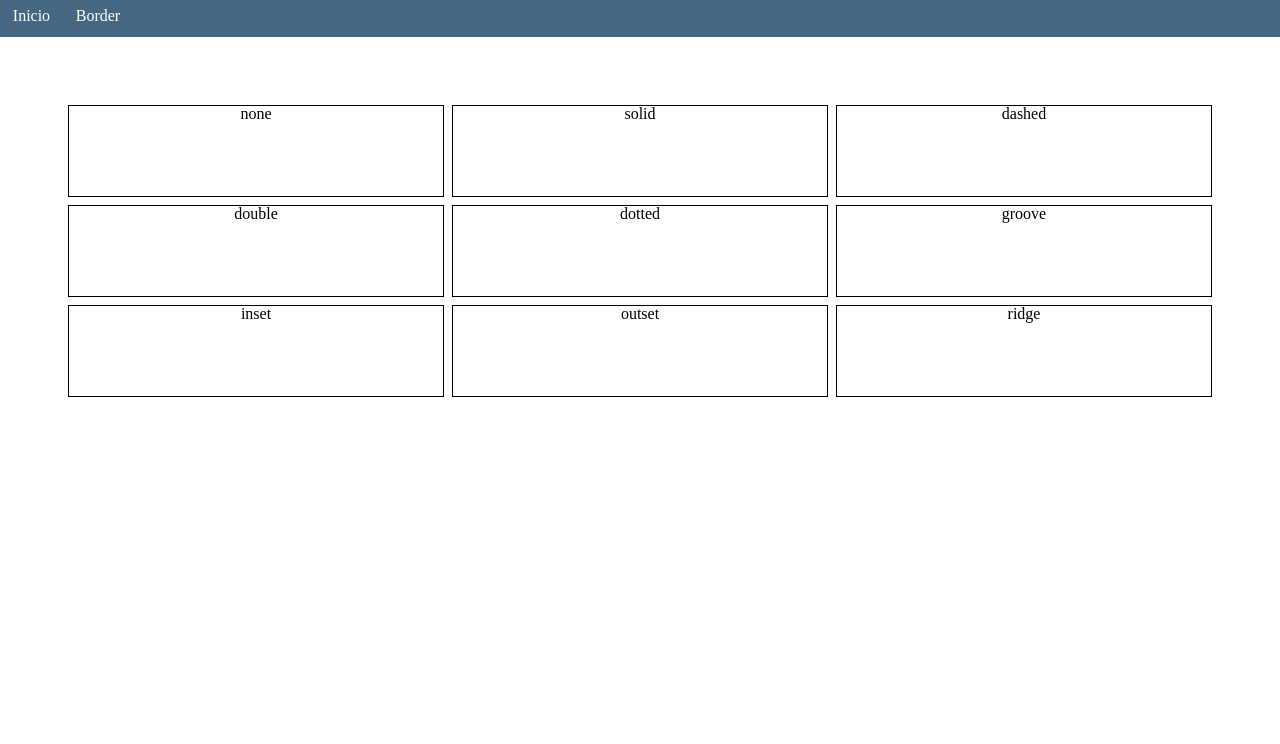
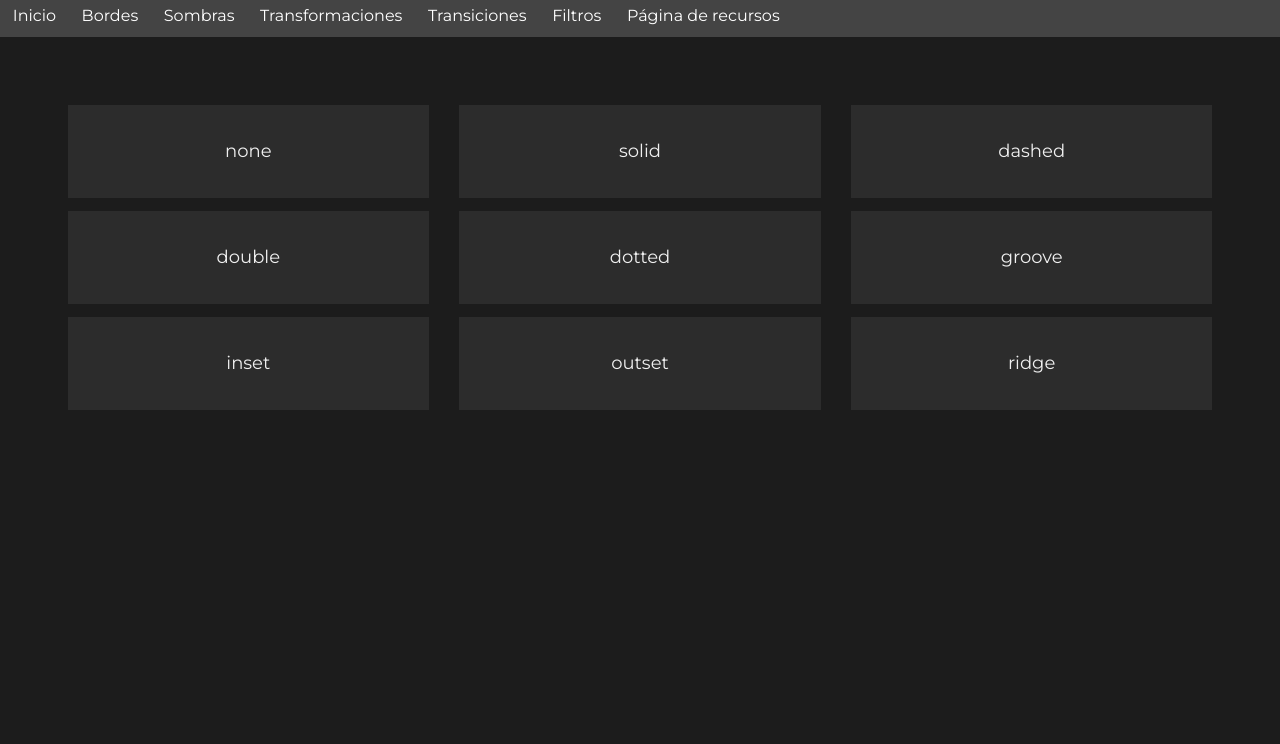
Before and after one commit to nmedgon/PracticaFinal-NMG, a plain HTML site: page pages/border.html in a window 1280 px wide. Shown: the part 56-800 px from the top of the page. Drawn offline with Linux system fonts and the light colour scheme.

Commit message:
página borde mejorado, aun fálta por terminar el tema visual

```diff
--- a/pages/border.html
+++ b/pages/border.html
@@ -11,56 +11,64 @@
     <header>
         <div class="titulo">
             <img src="" alt="">
-            <h1>ROBERTO</h1>
+            <h1>Estilos CSS</h1>
         </div>
         <nav>
             <ul>
                 <li><a href="../index.html">Inicio</a></li>
-                <li><a href="#">Border</a></li>
-                <li><a href="#"></a></li>
-                <li><a href="#"></a></li>
+                <li><a href="pages/border.html">Bordes</a></li>
+                <li><a href="#">Sombras</a></li>
+                <li><a href="#">Transformaciones</a></li>
+                <li><a href="#">Transiciones</a></li>
+                <li><a href="#">Filtros</a></li>
+                <li><a href="#">Página de recursos</a></li>
             </ul>
         </nav>
     </header>
 
     <main class="borderstyle">
 
-        <div id="none">none</div>
-        <div id="solid">solid</div>
-        <div id="dashed">dashed</div>
-        <div id="double">double</div>
-        <div id="dotted">dotted</div>
-        <div id="groove">groove</div>
-        <div id="inset">inset</div>
-        <div id="outset">outset</div>
-        <div id="ridge">ridge</div>
+        <div id="none" data-border="none">none</div>
+        <div id="solid" data-border="solid">solid</div>
+        <div id="dashed" data-border="dashed">dashed</div>
+        <div id="double" data-border="double">double</div>
+        <div id="dotted" data-border="dotted">dotted</div>
+        <div id="groove" data-border="groove">groove</div>
+        <div id="inset" data-border="inset">inset</div>
+        <div id="outset" data-border="outset">outset</div>
+        <div id="ridge" data-border="ridge">ridge</div>
+
     </main>
+
     <footer></footer>
+
     <script>
-        function cambiarColor(e) {
-            if (e.type === "mouseover") {
-                if(none){
-                    e.currentTarget.style.border = "none";
+        document.querySelectorAll('.borderstyle div').forEach(div => {
+            div.setAttribute('data-original-text', div.textContent);
+            //Cambia el borde al pasar el raton
+            div.addEventListener('mouseover', (e) => {
+                e.currentTarget.style.borderStyle = e.currentTarget.dataset.border;
+            });
+
+            //Restaira el borde al quitar el raton
+            div.addEventListener('mouseout', (e) => {
+                e.currentTarget.style.borderStyle = "none";
+            });
+
+            //Mostrar codigo css
+            div.addEventListener('click', (e) => {
+                const isCodeDisplayed = e.currentTarget.textContent.includes("border:");
+                if (isCodeDisplayed) {
+                    //Si ya muestra el CSS, restaurar el texto original
+                    e.currentTarget.textContent = e.currentTarget.getAttribute('data-original-text');
+                } else {
+                    //Muestra el CSS
+                    const borderType = e.currentTarget.dataset.border;
+                    e.currentTarget.textContent = `border: 2px ${borderType} #A78BFA;`;
                 }
-                else if(double){
-                    e.currentTarget.style.border = "double";
-                }
+            });
+        });
 
-
-            } else {
-                e.currentTarget.style.border = "";
-            }
-        }
-
-
-        let none = document.getElementById('none');
-        let double = document.getElementById('double')
-        double.addEventListener('mouseover', cambiarColor)
-
-
-        let volver = document.getElementById('volver');
-        none.addEventListener('mouseover', cambiarColor);
-        none.addEventListener('mouseout', cambiarColor);
     </script>
 </body>
 </html>
--- a/pages/css/style.css
+++ b/pages/css/style.css
@@ -1,14 +1,17 @@
+
+@import url('https://fonts.googleapis.com/css2?family=Montserrat:wght@400;700&display=swap');
+
 body{
-
+    background-color: #1C1C1C;
+    color: #E0E0E0;
+    font-family: 'Montserrat', sans-serif;
 }
 
-
-
 .titulo{
-    background-color: #1E364D;
+    background-color: #333333;
     display: flex;
     padding: 1%;
-    color: white;
+    color: #F0F0F0;
     align-items: center;
     font-size: 25px;
 }
@@ -19,7 +22,7 @@ body{
 
 nav ul{
     display: flex;
-    background-color: #456782;
+    background-color: #444444;
     margin-top: 1px;
     color: white;
 }
@@ -29,7 +32,8 @@ nav ul li{
 }
 
 nav ul li:hover{
-    background-color: #1E364D;
+    background-color: #666666;
+    transition: background-color 0.3s ease;
 }
 
 a{
@@ -41,12 +45,26 @@ a{
 .borderstyle{
     margin: 5%;
     display: grid;
+    gap: 2%;
     grid-template-columns: repeat(3, 1fr);
     grid-template-rows: repeat(3, 100px);
 }
-.borderstyle div{
+.borderstyle div {
     text-align: center;
-    border: 1px solid black;
+    border: 0px solid #2C2C2C;
+    background-color: #2C2C2C;
+    color: #F0F0F0;
+    display: flex;
+    justify-content: center;
     align-items: center;
+    font-size: 18px;
+    cursor: pointer;
     margin: 1%;
+    transition: all 0.3s ease;/*transicion*/
 }
+
+.borderstyle div:hover {
+    transform: scale(1.1); /*efecto ampliacion*/
+    border: 3px solid #A78BFA;
+    background-color: #333333;
+}
```
Also changed, not shown: index.html (+10 -5 lines).
